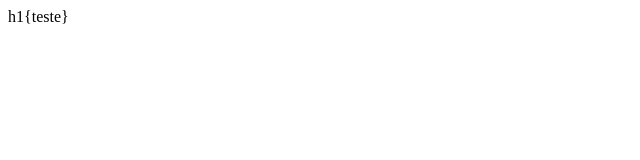
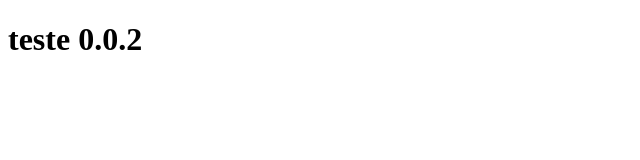
Before and after one commit to DRC-cursos/www.tutorial.com, a plain HTML site: page version/index.html in a window 1280 px wide. Shown: the whole page, without its empty margins (0-640 px from the left). Drawn offline with Linux system fonts and the light colour scheme.

Commit message:
Version Update 0.0.2

```diff
--- a/version/index.html
+++ b/version/index.html
@@ -5,7 +5,7 @@
 </head>
 <body>
 
-	h1{teste}
+	<h1>teste 0.0.2</h1>
 
 </body>
 </html>
```
